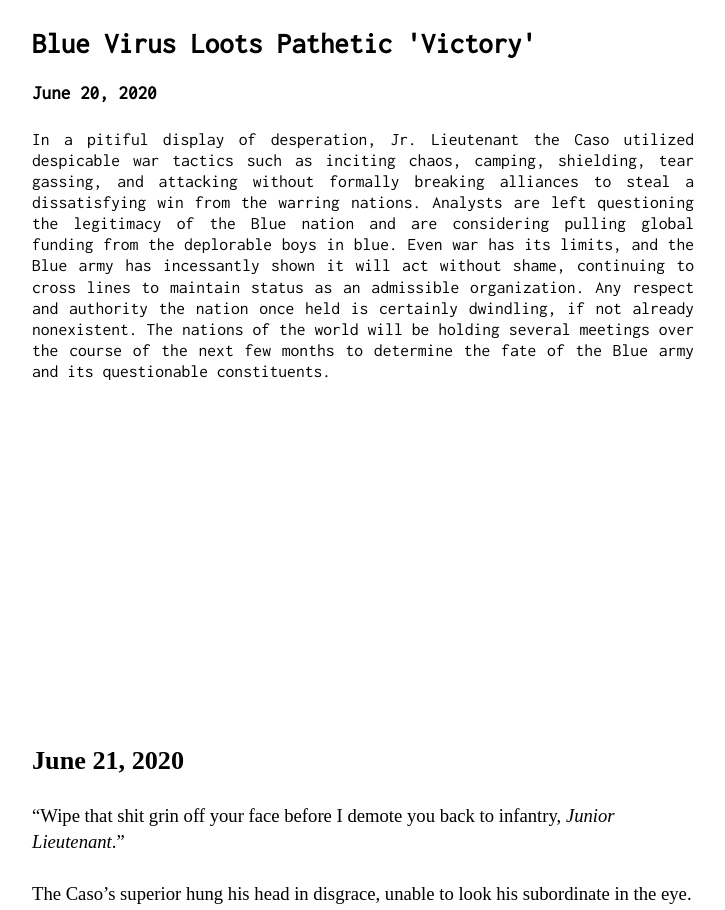
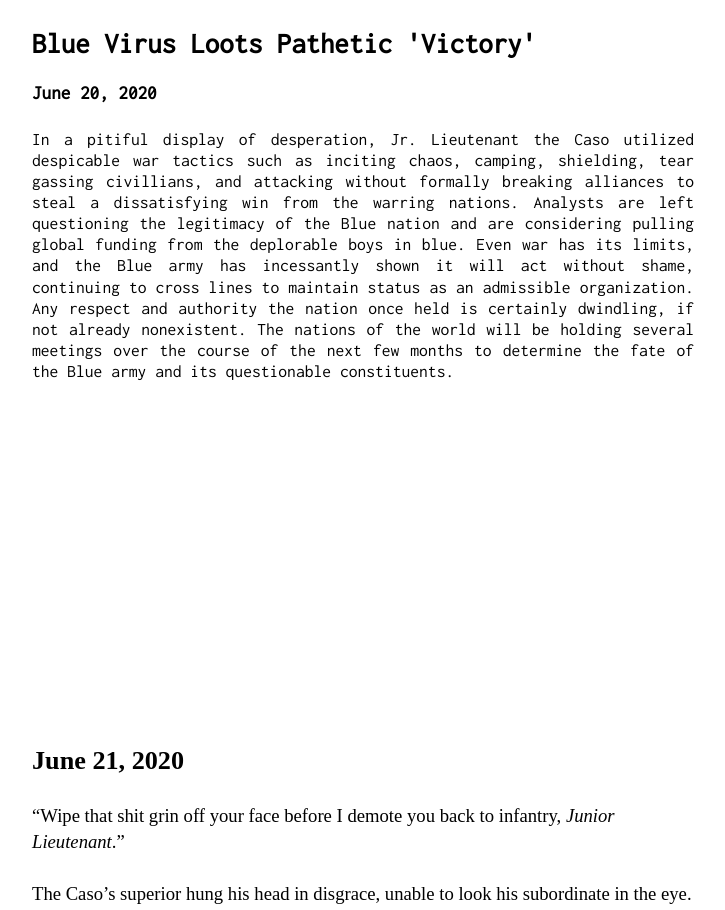
Before and after one commit to kduckets/tfw, a Next.js app: page / in a window 1280 px wide. Shown: the part 9600-10510 px from the top of the page, without its empty margins (277-1002 px from the left). Built offline with nearby package versions, Linux system fonts and the light colour scheme; a web font is replaced by a local one.

Commit message:
Update index.js

```diff
--- a/pages/index.js
+++ b/pages/index.js
@@ -254,7 +254,7 @@ Jr. Lt. 'the' Caso was furious.</small>
 </p>
 <p className="news">
 In a pitiful display of desperation, Jr. Lieutenant the Caso utilized despicable war tactics such as
-inciting chaos, camping, shielding, tear gassing, and attacking without formally breaking alliances to
+inciting chaos, camping, shielding, tear gassing civillians, and attacking without formally breaking alliances to
 steal a dissatisfying win from the warring nations. Analysts are left questioning the legitimacy of the
 Blue nation and are considering pulling global funding from the deplorable boys in blue. Even war has its
 limits, and the Blue army has incessantly shown it will act without shame, continuing to cross lines to
```
